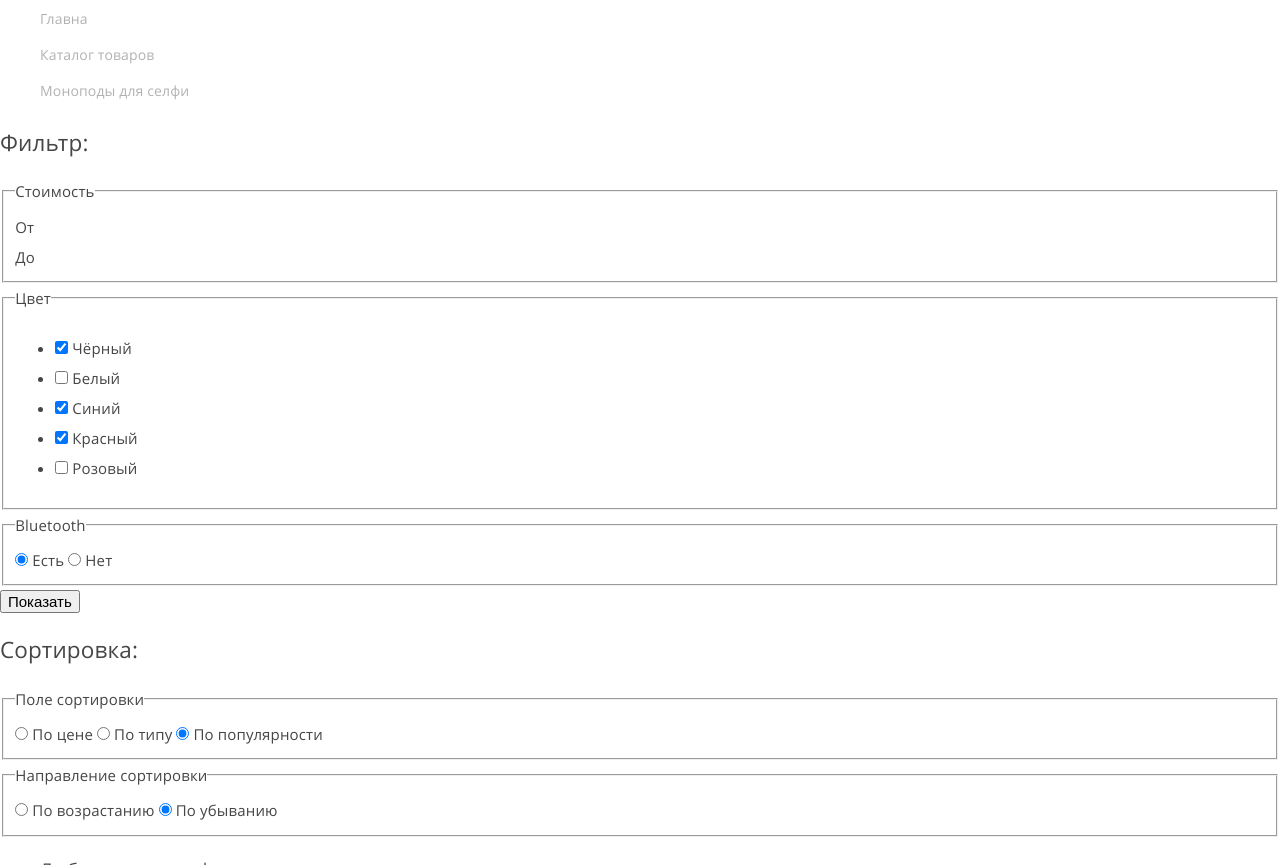
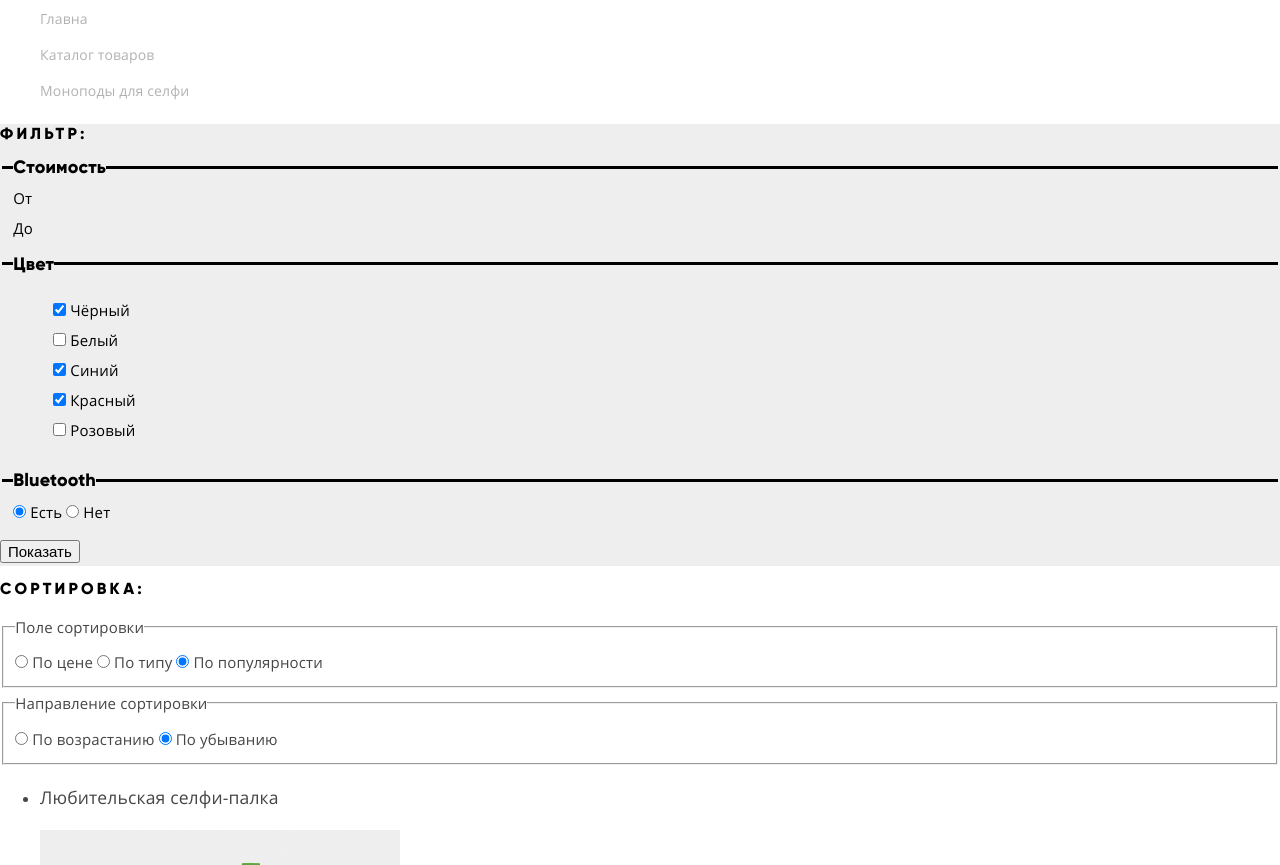
Before and after one commit to p-kachalov/device, a plain HTML site: page catalog.html in a window 1280 px wide. Shown: the part 700-1565 px from the top of the page. Drawn offline with Linux system fonts and the light colour scheme.

Commit message:
base style for filter

```diff
--- a/css/style.css
+++ b/css/style.css
@@ -150,6 +150,9 @@ body {
   letter-spacing: 0.01em;
 }
 
+
+/* front page */
+
 .popular-products {
   list-style: none;
 }
@@ -300,6 +303,9 @@ body {
   letter-spacing: 0em;
 }
 
+
+/* inner page */
+
 .main-title {
   font-family: "Gilroy", "Arial", sans-serif;
   font-weight: bold;
@@ -323,3 +329,36 @@ body {
   color: #000000;
   letter-spacing: 0.01em;
 }
+
+.filters {
+  color: #000000;
+  background-color: #eeeeee;
+}
+
+.control-title {
+  font-family: "Gilroy", "Arial", sans-serif;
+  font-weight: bold;
+  text-transform: uppercase;
+  font-size: 16px;
+  line-height: normal;
+  color: #000000;
+  letter-spacing: 0.2em;
+}
+
+.filters-form__form-group {
+  border: none;
+  border-top: 3px solid black;
+}
+
+.filters-form__form-group-title {
+  font-family: "Gilroy", "Arial", sans-serif;
+  font-weight: bold;
+  font-size: 18px;
+  line-height: normal;
+  color: #000000;
+  letter-spacing: 0.01em;
+}
+
+.color-filter__color-list {
+  list-style: none;
+}
```
